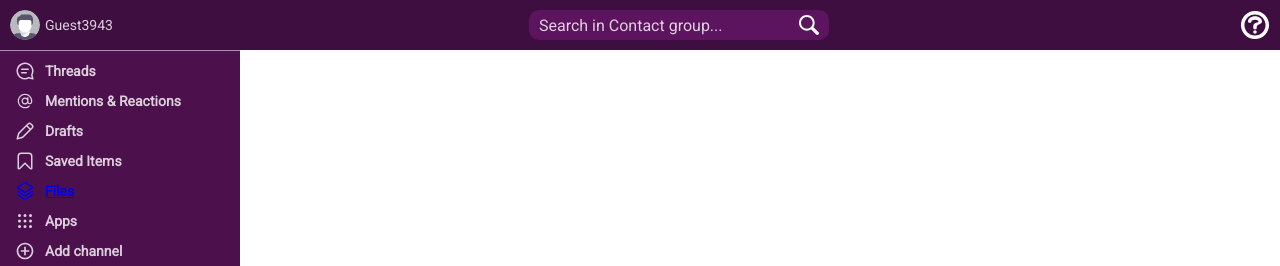
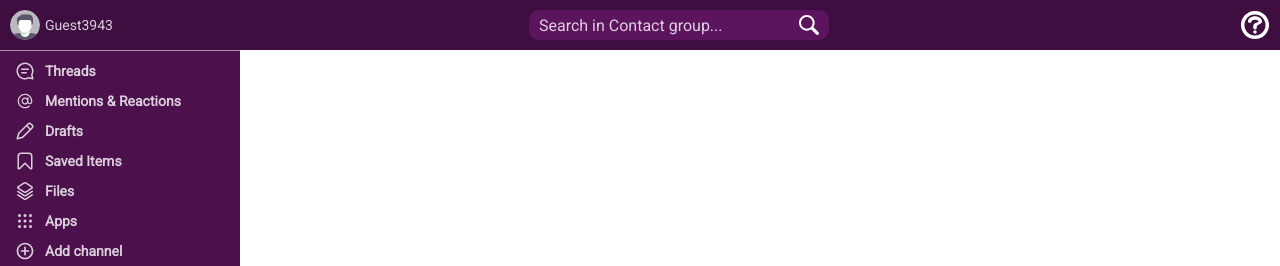
Before and after one commit to centek134/Connect, a React (Create React App) app: page / in a window 1280 px wide. Both pictures are taken after a click on the button "Sign in as Guest". Shown: the top 266 px of the page. Built offline with nearby package versions, Linux system fonts and the light colour scheme; no server answers; the database is empty.

Commit message:
minior changes

```diff
--- a/src/assets/styles/Sidebar/Sidebar.css
+++ b/src/assets/styles/Sidebar/Sidebar.css
@@ -29,6 +29,8 @@
   align-items: center;
   justify-content: flex-start;
   padding: 5px 0 5px 15px;
+  text-decoration: none;
+  color: inherit;
   cursor: pointer;
 }
 .nav .nav__list .list__item:hover {
--- a/src/assets/styles/Sidebar/Sidebar.scss
+++ b/src/assets/styles/Sidebar/Sidebar.scss
@@ -28,6 +28,8 @@
             align-items: center;
             justify-content: flex-start;
             padding: 5px 0 5px 15px;
+            text-decoration: none;
+            color: inherit;
             cursor: pointer;
             &:hover{
                 background-color:$nav_item_bg_hover ;
```
Also changed, not shown: 1 other file (tests, documents, lock files or other folders).
